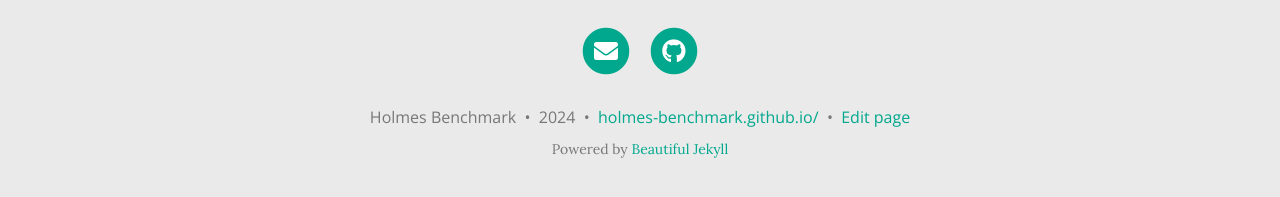
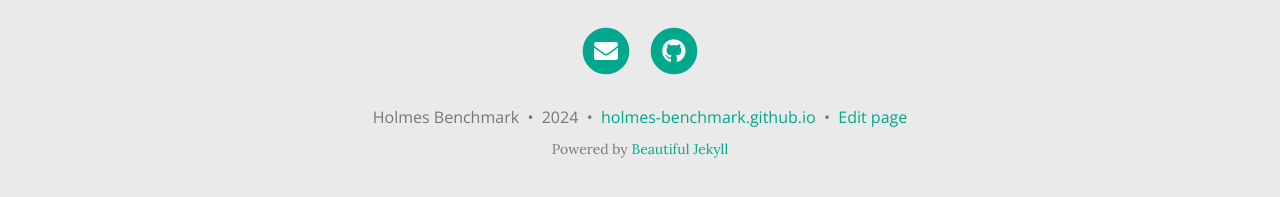
Before and after one commit to Holmes-Benchmark/holmes-benchmark.github.io, a Jekyll site: the page built from aboutm.md, in a window 1280 px wide and 1036 px high. Shown: the part 826-1023 px from the top of the window. Built offline with Jekyll 4.4.1, drawn with Linux system fonts in a browser that asks for light colours; nearby versions of some CDN libraries.

Commit message:
update page

```diff
--- a/_config.yml
+++ b/_config.yml
@@ -100,7 +100,7 @@ share-links-active:
 
 # How to display the link to your website in the footer
 # Remove this if you don't want a link in the footer
-url-pretty: "holmes-benchmark.github.io/"
+url-pretty: "holmes-benchmark.github.io"
 
 # Add the website title to the title of every page
 title-on-all-pages: true
```
